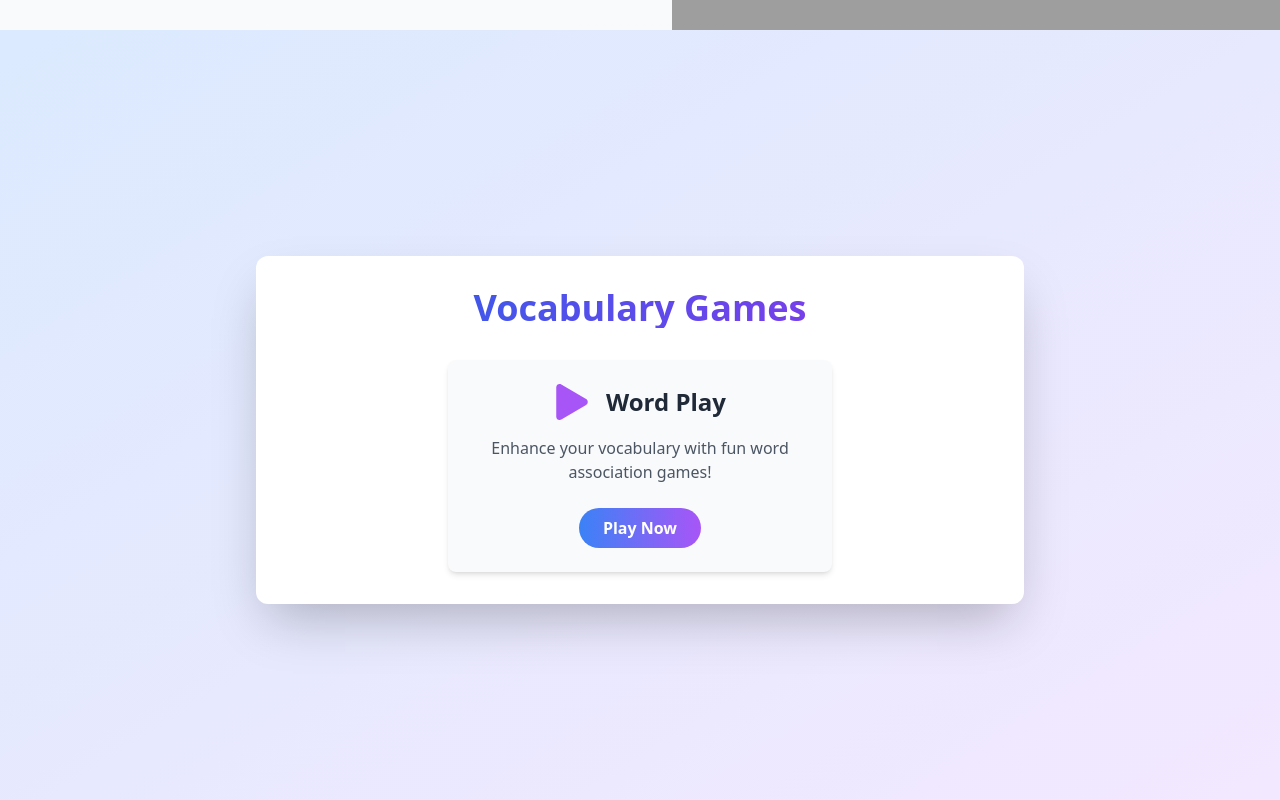
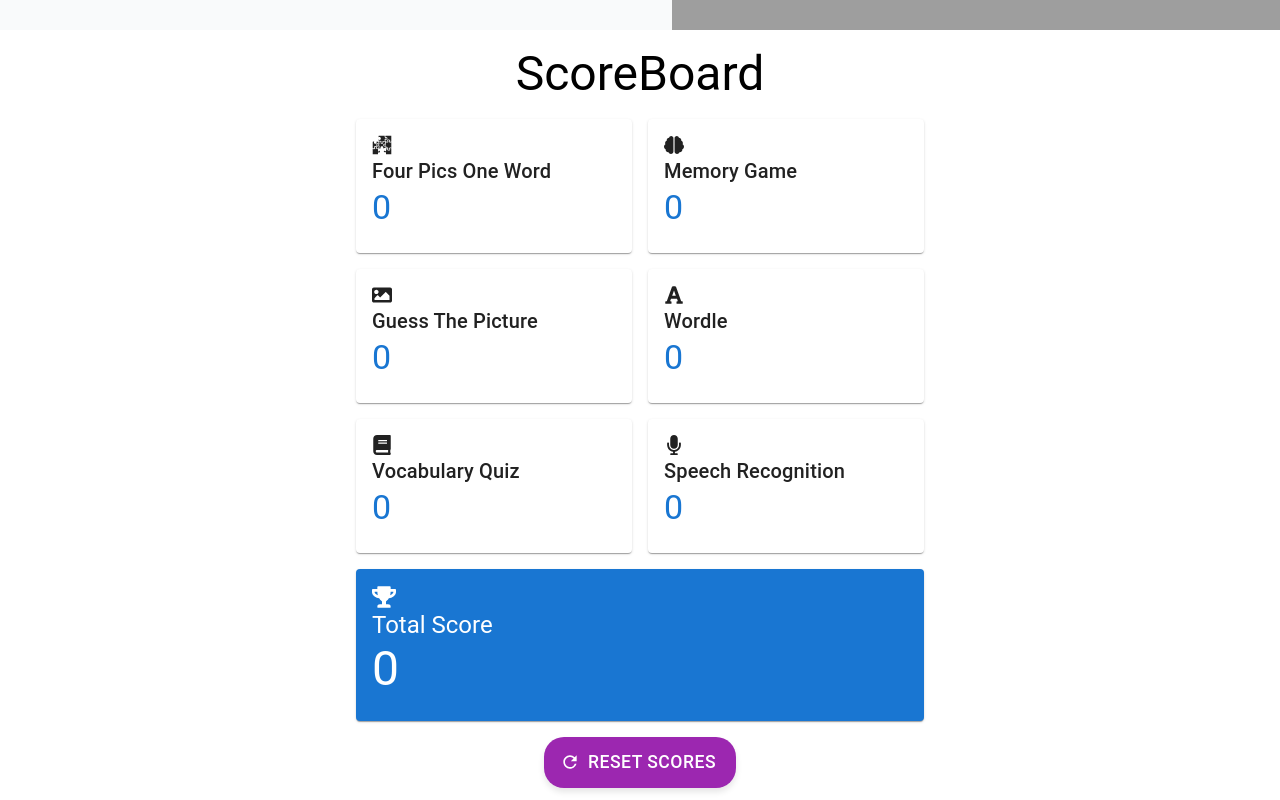
Before and after one commit to PotatoCodder/Gamified-Learning_Webesite, a React (Vite) app: page / in a window 1280 px wide. Shown: the part 560-1360 px from the top of the page. Built offline with nearby package versions, Linux system fonts and the light colour scheme; grey boxes are pictures that could not be loaded.

Commit message:
nag add ng scoreboard na ma displkay ang lahat ng score ng game at may refresh button

```diff
--- a/package.json
+++ b/package.json
@@ -11,8 +11,10 @@
   },
   "dependencies": {
     "@babel/polyfill": "^7.12.1",
+    "@emotion/react": "^11.14.0",
+    "@emotion/styled": "^11.14.0",
     "@headlessui/react": "^2.2.0",
-    "@mui/material": "^6.4.2",
+    "@mui/material": "^6.4.3",
     "@nextui-org/react": "^2.6.11",
     "@radix-ui/react-toast": "^1.2.5",
     "framer-motion": "^12.0.11",
--- a/src/App.jsx
+++ b/src/App.jsx
@@ -13,6 +13,7 @@ import SpeechRecognition from './components/SpeechRecognition';
 import FourpicsOneword from './components/FourpicsOneword';
 import Footer from './components/Footer';
 import GuessThePicture from './components/GuessThePicture';
+import ScoreBoard from './components/ScoreBoard'
 
 const AppContent = () => {
   const location = useLocation();
@@ -21,10 +22,13 @@ const AppContent = () => {
   localStorage.setItem('wordleScore', 0);
   localStorage.setItem('guessGameScore', 0);
   localStorage.setItem('memoryGameScore', 0);
+  localStorage.setItem('vocabQuizScore', 0);
+  localStorage.setItem('speechRecognitionScore', 0);
   return (
     <div>
       <Navbar />
       {location.pathname === '/' && <Hero />}
+      {location.pathname === '/' && <ScoreBoard />}
       <Routes>
         <Route path="/" element={<ImageBoxes />} />
         <Route path="/wordle" element={<Wordle />} />
--- /dev/null
+++ b/src/components/ScoreBoard.jsx
@@ -0,0 +1,113 @@
+import React from 'react';
+import { Box, Card, CardContent, Typography, Grid, List, ListItem, ListItemIcon, ListItemText, Button } from '@mui/material';
+import { FaTrophy, FaBrain, FaImage, FaFont, FaBook, FaMicrophone } from 'react-icons/fa';
+import { GiPuzzle } from 'react-icons/gi';
+import { MdRefresh } from 'react-icons/md';
+
+export default function ScoreBoard() {
+  const fourPicsOneWord = localStorage.getItem('fourPicOneWordScore');
+  const memoryGame = localStorage.getItem('memoryGameScore');
+  const guessThePicture = localStorage.getItem('guessGameScore');
+  const wordle = localStorage.getItem('wordleScore');
+  const vocabquiz = localStorage.getItem('vocabQuizScore');
+  const speechRecognitionMistakes = JSON.parse(localStorage.getItem('speechRecognitionMistakes'));
+  const speechRecognitionScore = localStorage.getItem('speechRecognitionScore');
+
+  const totalScore = parseInt(fourPicsOneWord) + parseInt(memoryGame) + parseInt(guessThePicture) +
+                     parseInt(wordle) + parseInt(vocabquiz) + parseInt(speechRecognitionScore);
+
+  const gameScores = [
+    { name: 'Four Pics One Word', score: fourPicsOneWord, icon: <GiPuzzle /> },
+    { name: 'Memory Game', score: memoryGame, icon: <FaBrain /> },
+    { name: 'Guess The Picture', score: guessThePicture, icon: <FaImage /> },
+    { name: 'Wordle', score: wordle, icon: <FaFont /> },
+    { name: 'Vocabulary Quiz', score: vocabquiz, icon: <FaBook /> },
+    { name: 'Speech Recognition', score: speechRecognitionScore, icon: <FaMicrophone /> },
+  ];
+
+  const resetScores = () => {
+    localStorage.setItem('fourPicOneWordScore', 0);
+    localStorage.setItem('wordleScore', 0);
+    localStorage.setItem('guessGameScore', 0);
+    localStorage.setItem('memoryGameScore', 0);
+    localStorage.setItem('vocabQuizScore', 0);
+    localStorage.setItem('speechRecognitionScore', 0);
+    window.location.reload();
+  }
+
+  return (
+    <Box sx={{ maxWidth: 600, margin: 'auto', padding: 2 }}>
+      <Typography variant="h3" gutterBottom align="center">
+        ScoreBoard
+      </Typography>
+
+      <Grid container spacing={2}>
+        {gameScores.map((game) => (
+          <Grid item xs={12} sm={6} key={game.name}>
+            <Card>
+              <CardContent>
+                <Typography variant="h6" component="div">
+                  {game.icon} {game.name}
+                </Typography>
+                <Typography variant="h4" color="primary">
+                  {game.score}
+                </Typography>
+              </CardContent>
+            </Card>
+          </Grid>
+        ))}
+      </Grid>
+
+      {speechRecognitionMistakes && (
+        <Card sx={{ marginTop: 2 }}>
+          <CardContent>
+            <Typography variant="h6" gutterBottom>
+              Speech Recognition Mistakes
+            </Typography>
+            <List dense>
+              {Object.entries(speechRecognitionMistakes).map(([key, value]) => (
+                <ListItem key={key}>
+                  <ListItemIcon>
+                    <FaMicrophone />
+                  </ListItemIcon>
+                  <ListItemText primary={`${key.charAt(0).toUpperCase() + key.slice(1)}: ${value}`} />
+                </ListItem>
+              ))}
+            </List>
+          </CardContent>
+        </Card>
+      )}
+
+      <Card sx={{ marginTop: 2, backgroundColor: 'primary.main', color: 'primary.contrastText' }}>
+        <CardContent>
+          <Typography variant="h5" component="div">
+            <FaTrophy /> Total Score
+          </Typography>
+          <Typography variant="h3">
+            {totalScore}
+          </Typography>
+        </CardContent>
+      </Card>
+
+      <Box sx={{ display: 'flex', justifyContent: 'center', marginTop: 2 }}>
+        <Button
+          variant="contained"
+          color="secondary"
+          startIcon={<MdRefresh />}
+          onClick={resetScores}
+          sx={{
+            fontSize: '1.1rem',
+            padding: '10px 20px',
+            borderRadius: '20px',
+            boxShadow: '0 4px 6px rgba(0, 0, 0, 0.1)',
+            '&:hover': {
+              boxShadow: '0 6px 8px rgba(0, 0, 0, 0.2)',
+            },
+          }}
+        >
+          Reset Scores
+        </Button>
+      </Box>
+    </Box>
+  );
+}
```
Also changed, not shown: 1 other file (tests, documents, lock files or other folders).
